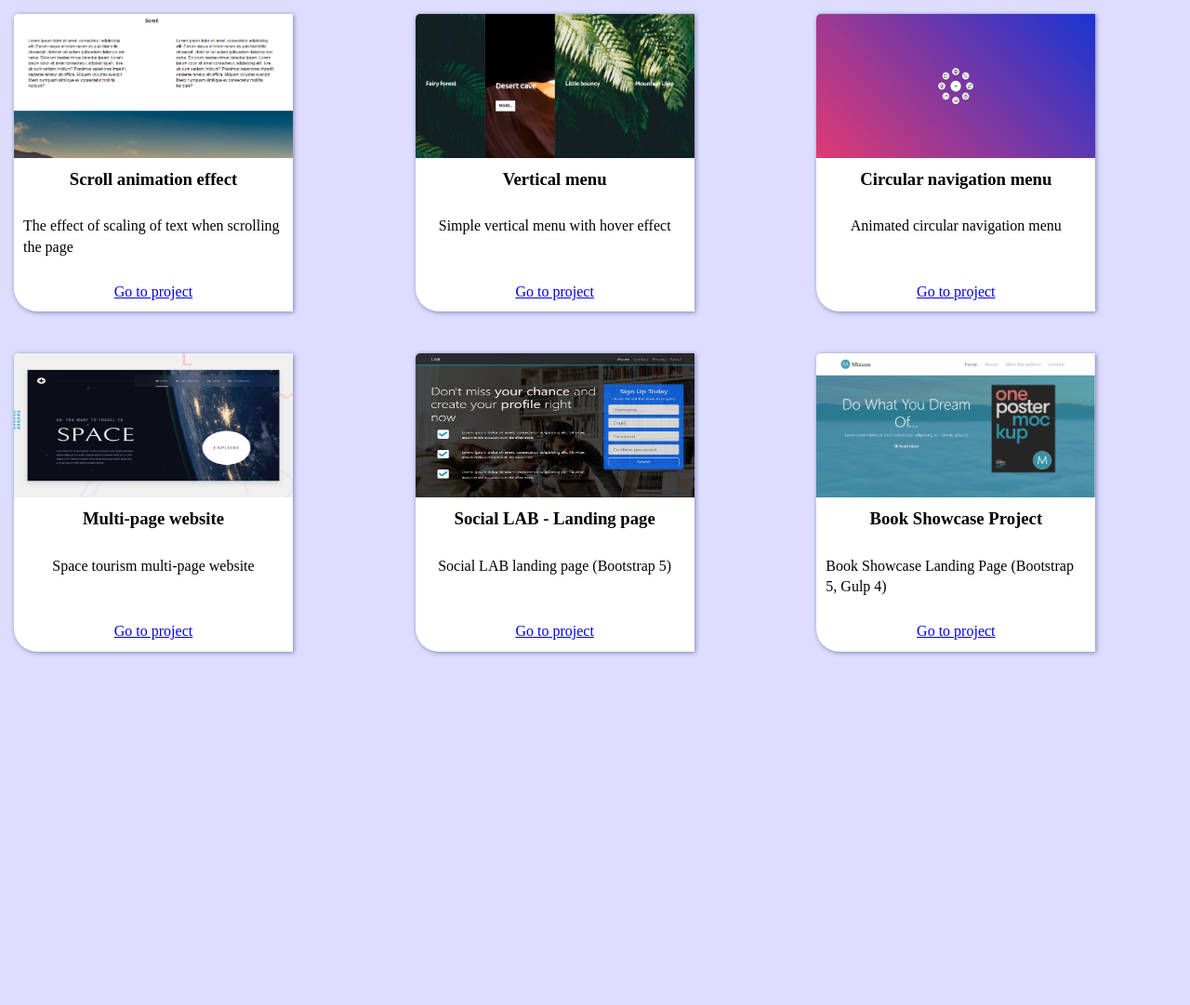
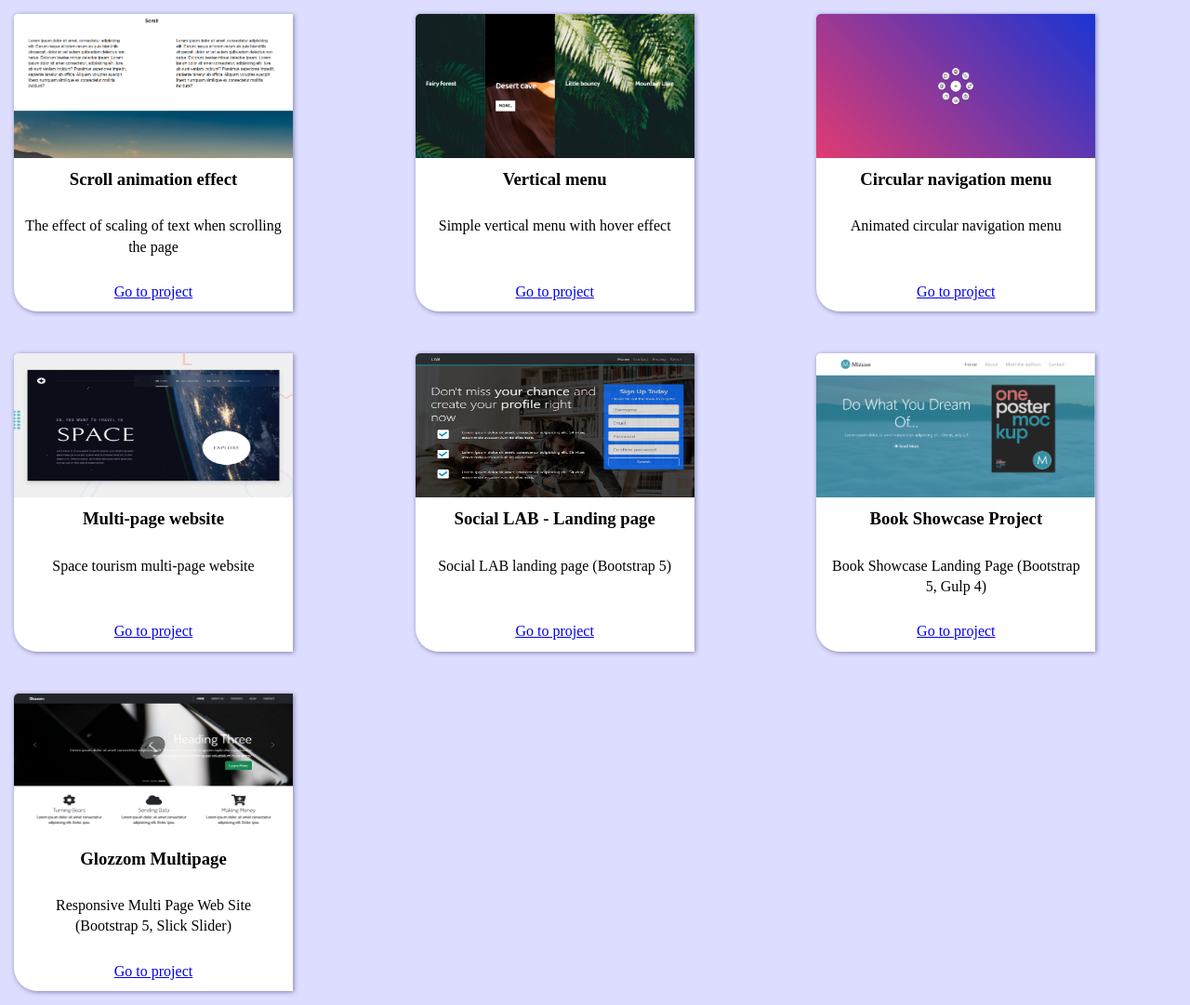
Before and after one commit to lap-4ront/layouts, a plain HTML site: page index.html in a window 1280 px wide. Shown: the whole page at 93% size. Before the commit the page ends 800 px from the top, so only its background shows below. Drawn offline with Linux system fonts and the light colour scheme.

Commit message:
add preview image for "glozzom-multipage" project

```diff
--- a/index.html
+++ b/index.html
@@ -62,6 +62,14 @@
       </p>
       <a href="./book-showcase/dist/index.html">Go to project</a>
     </section>
+    <section class="project glozzom-multipage">
+      <img src="assets/glozzom-multipage/glozzom_preview.png" alt="glozzom-multipage preview">
+      <h3>Glozzom Multipage</h3>
+      <p class="description">
+        Responsive Multi Page Web Site (Bootstrap 5, Slick Slider)
+      </p>
+      <a href="./glozzom-multipage/index.html">Go to project</a>
+    </section>
   </main>
   <footer></footer>
 </body>
--- a/styles/main.css
+++ b/styles/main.css
@@ -51,5 +51,4 @@ h3 {
 
 p {
   padding: 0 10px 10px;
-  text-align: left;
 }
```
Also changed, not shown: assets/glozzom-multipage/glozzom_preview.png (added).
